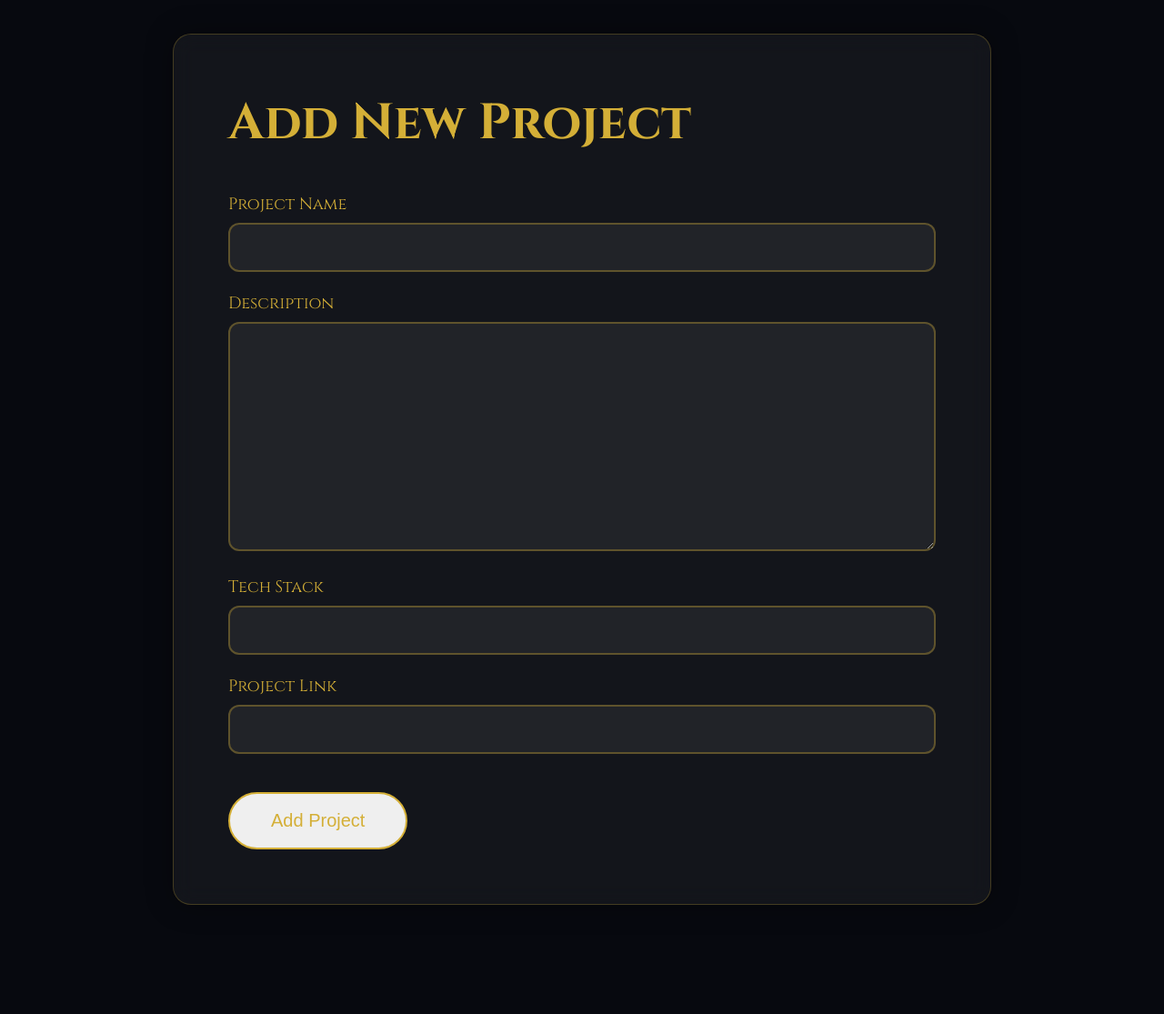
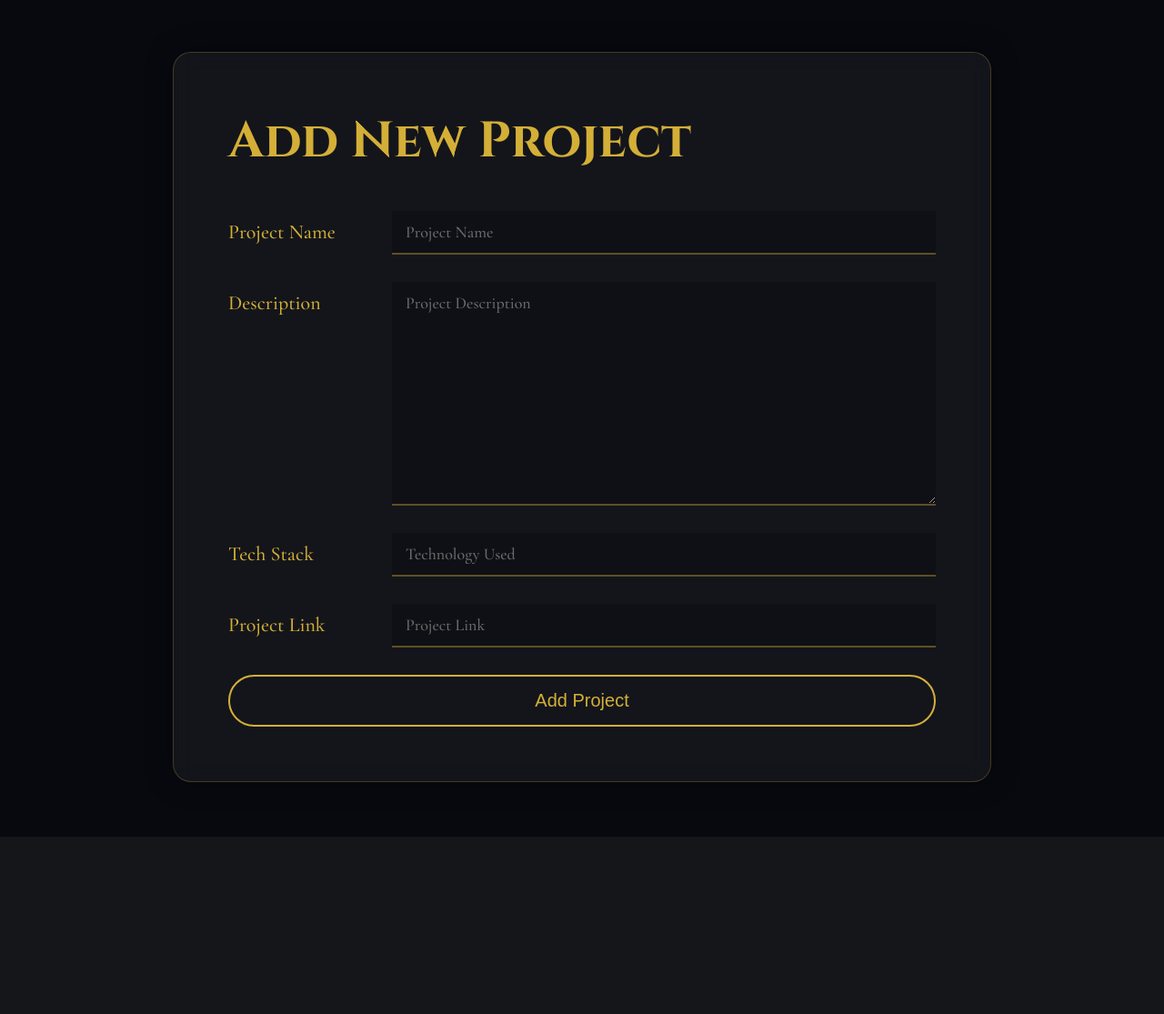
Before and after one commit to Flakes25/PortfolioQ1.objor, a Django app: page /projects/add/ in a window 1280 px wide. Shown: the part 83-1198 px from the top of the page at 91% size. After the commit the page ends 1003 px from the top, so only its background shows below. Run offline with Django 5.2, Linux system fonts and the light colour scheme.

Commit message:
fixed ui, button positionings, layout spacing and fix detail views

```diff
--- a/website/forms.py
+++ b/website/forms.py
@@ -8,10 +8,21 @@ class ProjectForm(forms.ModelForm):
         fields = "__all__"
 
         widgets = {
-            "project_name": forms.TextInput(attrs={"class": "form-control"}),
-            "description": forms.Textarea(attrs={"class": "form-control"}),
-            "tech_stack": forms.TextInput(attrs={"class": "form-control"}),
-            "link": forms.URLInput(attrs={"class": "form-control"}),
+            "project_name": forms.TextInput(attrs={
+                "placeholder": "Project Name"
+            }),
+
+            "description": forms.Textarea(attrs={
+                "placeholder": "Project Description"
+            }),
+
+            "tech_stack": forms.TextInput(attrs={
+                "placeholder": "Technology Used"
+            }),
+
+            "link": forms.URLInput(attrs={
+                "placeholder": "Project Link"
+            }),
         }
 
 
@@ -21,12 +32,29 @@ class InquiryForm(forms.ModelForm):
         fields = "__all__"
 
         widgets = {
-            "first_name": forms.TextInput(attrs={"class": "form-control"}),
-            "last_name": forms.TextInput(attrs={"class": "form-control"}),
-            "contact_number": forms.TextInput(attrs={"class": "form-control"}),
-            "email": forms.EmailInput(attrs={"class": "form-control"}),
-            "address": forms.TextInput(attrs={"class": "form-control"}),
-            "message": forms.Textarea(attrs={"class": "form-control"}),
+            "first_name": forms.TextInput(attrs={
+                "placeholder": "First Name"
+            }),
+
+            "last_name": forms.TextInput(attrs={
+                "placeholder": "Last Name"
+            }),
+
+            "contact_number": forms.TextInput(attrs={
+                "placeholder": "Contact Number"
+            }),
+
+            "email": forms.EmailInput(attrs={
+                "placeholder": "Email Address"
+            }),
+
+            "address": forms.TextInput(attrs={
+                "placeholder": "Address"
+            }),
+
+            "message": forms.Textarea(attrs={
+                "placeholder": "Your Message"
+            }),
         }
 
 
@@ -36,6 +64,11 @@ class TestimonyForm(forms.ModelForm):
         fields = "__all__"
 
         widgets = {
-            "full_name": forms.TextInput(attrs={"class": "form-control"}),
-            "content": forms.Textarea(attrs={"class": "form-control"}),
+            "full_name": forms.TextInput(attrs={
+                "placeholder": "Full Name"
+            }),
+
+            "content": forms.Textarea(attrs={
+                "placeholder": "Write your testimony..."
+            }),
         }
--- a/website/static/css/style.css
+++ b/website/static/css/style.css
@@ -1,10 +1,10 @@
-*{
+* {
     margin:0;
     padding:0;
     box-sizing:border-box;
 }
 
-body{
+body {
     background:#07090f;
     color:#eee;
     font-family:"Cormorant Garamond",serif;
@@ -12,120 +12,89 @@ body{
 
 /* Navigation */
 
-nav{
-
+nav {
     display:flex;
     justify-content:space-between;
     align-items:center;
-
     padding:25px 60px;
-
     border-bottom:1px solid rgba(212,175,55,.3);
-
     background:rgba(0,0,0,.45);
-
     position:fixed;
+    top: 0;
+    left: 0;
     width:100%;
     backdrop-filter:blur(8px);
-
     z-index:100;
 }
 
-nav h2{
-
+nav h2 {
     color:#d4af37;
     font-family:"Cinzel",serif;
 }
 
-.links a{
-
+.links a {
     color:white;
     text-decoration:none;
     margin-left:30px;
     transition:.3s;
 }
 
-.links a:hover{
-
+.links a:hover {
     color:#d4af37;
 }
 
 /* Hero */
 
-.hero{
-
+.hero {
     height:100vh;
-
     display:flex;
-
     justify-content:center;
-
     align-items:center;
-
     flex-direction:column;
-
     text-align:center;
-
     background:
     linear-gradient(rgba(0,0,0,.55),rgba(0,0,0,.8)),
     url("https://images.unsplash.com/photo-1518562180175-34a163b1a9a6?auto=format&fit=crop&w=1600&q=80");
-
     background-size:cover;
-
     background-position:center;
 }
 
-.hero h1{
-
+.hero h1 {
     font-size:70px;
-
     font-family:"Cinzel",serif;
-
     color:#d4af37;
-
     text-shadow:0 0 25px rgba(212,175,55,.6);
 }
 
-.hero p{
-
+.hero p {
     margin-top:20px;
-
     font-size:28px;
-
     letter-spacing:2px;
 }
 
-.btn{
-
-    margin-top:40px;
-
+.btn {
+    margin-top:20px;
     display:inline-block;
-
-    padding:15px 35px;
-
+    padding:12px 30px;
     text-decoration:none;
-
     color:#d4af37;
-
     border:2px solid #d4af37;
-
     transition:.4s;
-
-    font-size:20px;
+    font-size:18px;
+    background: transparent;
+    cursor: pointer;
+    font-family: "Cormorant Garamond", serif;
 }
 
-.btn:hover{
-
+.btn:hover {
     background:#d4af37;
-
     color:#111;
-
     box-shadow:0 0 20px #d4af37;
 }
 
 #stars,
 #stars2,
-#stars3{
+#stars3 {
     position:fixed;
     top:0;
     left:0;
@@ -135,528 +104,403 @@ nav h2{
     z-index:-3;
 }
 
-#stars{
+#stars {
     background-image:
     radial-gradient(white 1px, transparent 1px),
     radial-gradient(#d4af37 1px, transparent 1px);
-
     background-size:80px 80px,140px 140px;
-
     animation:moveStars 80s linear infinite;
 }
 
-#stars2{
+#stars2 {
     background-image:
     radial-gradient(#ffffff 2px, transparent 2px);
-
     background-size:220px 220px;
-
     opacity:.4;
-
     animation:moveStars 130s linear infinite;
 }
 
-#stars3{
+#stars3 {
     background-image:
     radial-gradient(#d4af37 2px, transparent 2px);
-
     background-size:320px 320px;
-
     opacity:.25;
-
     animation:moveStars 200s linear infinite;
 }
 
-.cursor{
-
+.cursor {
     width:25px;
-
     height:25px;
-
     border-radius:50%;
-
     position:fixed;
-
     background:#d4af37;
-
     pointer-events:none;
-
     transform:translate(-50%,-50%);
-
     box-shadow:
-
     0 0 20px #d4af37,
-
     0 0 40px #d4af37,
-
     0 0 70px #d4af37;
-
     opacity:.7;
-
     z-index:999;
 }
 
-.intro{
-
+.intro {
     max-width:900px;
-
     margin:100px auto;
-
     text-align:center;
-
     padding:40px;
-
 }
 
-.intro h2{
-
+.intro h2 {
     font-family:"Cinzel",serif;
-
     color:#d4af37;
-
     font-size:40px;
-
     margin-bottom:20px;
-
 }
 
-.intro p{
-
+.intro p {
     font-size:22px;
-
     line-height:1.8;
-
     color:#ddd;
-
 }
 
-
-@keyframes moveStars{
-
-    from{
+@keyframes moveStars {
+    from {
         transform:translateY(0);
     }
-
-    to{
+    to {
         transform:translateY(-500px);
     }
-
 }
 
 /* ===========================
-   PROJECTS PAGE
+   PROJECTS PAGE & TESTIMONIALS
 =========================== */
 
-.projects-page{
-
+.projects-page {
     max-width:1200px;
-
     margin:0 auto;
-
     padding:150px 40px 80px;
 }
 
-.page-title{
-
+.page-title {
     text-align:center;
-
     font-family:"Cinzel",serif;
-
     font-size:60px;
-
     color:#d4af37;
-
-    margin-bottom:70px;
-
+    margin-bottom:50px;
     text-shadow:0 0 20px rgba(212,175,55,.5);
 }
 
-.projects-grid{
-
+.projects-grid {
     display:grid;
-
     grid-template-columns:repeat(auto-fit,minmax(320px,1fr));
-
     gap:35px;
 }
 
-.project-card{
-
+.project-card {
     display:flex;
-
     flex-direction:column;
-
     justify-content:space-between;
-
     text-decoration:none;
-
     color:white;
-
     background:rgba(255,255,255,.05);
-
     border:1px solid rgba(212,175,55,.25);
-
     backdrop-filter:blur(10px);
-
     border-radius:20px;
-
     padding:35px;
-
     transition:.35s;
-
     min-height:260px;
 }
 
-.project-card:hover{
-
+.project-card:hover {
     transform:translateY(-8px);
-
     border-color:#d4af37;
-
     box-shadow:0 0 30px rgba(212,175,55,.35);
 }
 
-.project-card h2{
-
+.project-card h2 {
     color:#d4af37;
-
     font-size:34px;
-
     margin-bottom:20px;
-
     font-family:"Cinzel",serif;
 }
 
-.project-card p{
-
+.project-card p {
     color:#ddd;
-
     line-height:1.8;
-
     font-size:18px;
-
     flex-grow:1;
 }
 
-.project-card span{
-
+.project-card span {
     margin-top:30px;
-
     color:#d4af37;
-
     font-weight:bold;
 }
 
 /* ===========================
-   PROJECT DETAIL
+   PROJECT & TESTIMONY DETAIL
 =========================== */
 
-.project-detail-page{
-
+.project-detail-page {
     min-height:100vh;
-
     display:flex;
-
     justify-content:center;
-
     align-items:center;
-
-    padding:120px 30px;
-
+    padding:140px 30px 60px;
 }
 
-.detail-card{
-
+.detail-card {
     width:900px;
-
     max-width:95%;
-
     background:rgba(255,255,255,.05);
-
     backdrop-filter:blur(12px);
-
     border:1px solid rgba(212,175,55,.25);
-
     border-radius:20px;
-
     padding:60px;
-
     box-shadow:0 0 30px rgba(0,0,0,.35);
-
     transition:.4s;
-
 }
 
-.detail-card:hover{
-
+.detail-card:hover {
     transform:translateY(-6px);
-
     box-shadow:0 0 40px rgba(212,175,55,.25);
-
 }
 
-.detail-card h1{
-
+.detail-card h1 {
     font-family:"Cinzel",serif;
-
     font-size:55px;
-
     color:#d4af37;
-
     margin-bottom:40px;
-
 }
 
-.info{
-
+.info {
     margin-bottom:35px;
-
 }
 
-.info h3{
-
+.info h3 {
     color:#d4af37;
-
     font-size:28px;
-
     margin-bottom:15px;
-
 }
 
-.info p{
-
+.info p {
     font-size:22px;
-
     color:#ddd;
-
     line-height:1.8;
-
 }
 
-.visit-btn{
-
-    display:inline-block;
-
-    margin-top:20px;
-
-    padding:18px 45px;
-
-    border:2px solid #d4af37;
-
-    color:#d4af37;
-
-    text-decoration:none;
-
-    font-size:20px;
-
-    border-radius:50px;
-
-    transition:.3s;
-
+/* Action Buttons Container & Layout Fix */
+.button-group {
+    display: flex;
+    align-items: center;
+    width: 100%;
+    margin-top: 35px;
+    gap: 20px;
 }
 
-.visit-btn:hover{
+.visit-btn {
+    display:inline-block;
+    padding:15px 40px;
+    border:2px solid #d4af37;
+    color:#d4af37;
+    text-decoration:none;
+    font-size:20px;
+    border-radius:50px;
+    transition:.3s;
+    background: transparent;
+}
 
+.visit-btn:hover {
     background:#d4af37;
+    color:#111;
+    box-shadow:0 0 25px #d4af37;
+}
 
-    color:#111;
-
-    box-shadow:0 0 25px #d4af37;
-
+/* Forces the Back button to always stick to the rightmost position */
+.button-group .back-btn {
+    margin-left: auto;
 }
 
 /* ===========================
    ABOUT PAGE
 =========================== */
 
-.about{
-
+.about {
     min-height:100vh;
-
     display:flex;
-
     flex-direction:column;
-
     justify-content:center;
-
     align-items:center;
-
     padding:140px 20px 60px;
 }
 
-.about h1{
-
+.about h1 {
     font-family:"Cinzel",serif;
-
     color:#d4af37;
-
     font-size:55px;
-
     margin-bottom:50px;
 }
 
-.about-card{
-
+.about-card {
     width:900px;
-
     max-width:95%;
-
     background:rgba(255,255,255,.05);
-
     backdrop-filter:blur(10px);
-
     border:1px solid rgba(212,175,55,.25);
-
     border-radius:20px;
-
     padding:50px;
-
     color:white;
-
     box-shadow:0 0 25px rgba(0,0,0,.3);
 }
 
-.about-card h2{
-
+.about-card h2 {
     color:#d4af37;
-
     font-size:35px;
-
     margin-bottom:20px;
 }
 
-.about-card p{
-
+.about-card p {
     font-size:20px;
-
     line-height:1.8;
-
     color:#ddd;
 }
-
 
 /* ===========================
    CONTACT PAGE
 =========================== */
 
-.contact{
-
+.contact {
     min-height:100vh;
-
     display:flex;
-
     flex-direction:column;
-
     justify-content:center;
-
     align-items:center;
-
     padding:140px 20px 60px;
 }
 
-.contact h1{
-
+.contact h1 {
     font-family:"Cinzel",serif;
-
     color:#d4af37;
-
     font-size:55px;
-
     margin-bottom:50px;
 }
 
-.contact-card{
-
+.contact-card {
     width:900px;
-
     max-width:95%;
-
     background:rgba(255,255,255,.05);
-
     backdrop-filter:blur(10px);
-
     border:1px solid rgba(212,175,55,.25);
-
     border-radius:20px;
-
     padding:50px;
-
     color:white;
-
     box-shadow:0 0 25px rgba(0,0,0,.3);
 }
 
-.contact-card p{
+.contact-card hr {
+    border: none;
+    height: 1px;
+    background: linear-gradient(90deg, transparent, rgba(212,175,55,.5), transparent);
+    margin: 35px 0;
+}
 
+.contact-card h2 {
+    color: #d4af37;
+    font-size: 32px;
+    margin-bottom: 25px;
+    font-family: "Cinzel", serif;
+}
+
+.contact-card p {
     font-size:20px;
-
     line-height:2;
-
     color:#ddd;
 }
 
-.contact-card strong{
-
+.contact-card strong {
     color:#d4af37;
 }
 
-.projects-page .btn{
+.projects-page .btn {
     margin-bottom:40px;
 }
 
-/* FORM */
+/* ===========================
+   FORM STYLING & GRID FIX
+=========================== */
 
-.portfolio-form{
-    margin-top:35px;
+.portfolio-form {
+    display: flex;
+    flex-direction: column;
+    gap: 30px;
+    margin-top: 20px;
 }
 
-.form-group{
-    margin-bottom:22px;
+.form-group {
+    display: grid;
+    grid-template-columns: 180px 1fr;
+    align-items: flex-start;
 }
 
-.form-group label{
-    display:block;
-    color:#d4af37;
-    font-family:"Cinzel", serif;
-    font-size:18px;
-    margin-bottom:8px;
+.form-group label {
+    font-size: 22px;
+    color: #d4af37;
+    margin-top: 10px;
+    font-family: "Cormorant Garamond", serif;
 }
 
-/* ALL INPUTS */
-
-.portfolio-form input,
-.portfolio-form textarea{
-    width:100%;
-    padding:14px 18px;
-    border:2px solid rgba(212,175,55,.35);
-    border-radius:12px;
-    background:rgba(255,255,255,.06);
-    color:#fff;
-    font-size:18px;
-    font-family:"Cormorant Garamond", serif;
-    transition:.3s;
-    outline:none;
+.form-group input,
+.form-group textarea {
+    width: 100%;
+    padding: 12px 15px;
+    background: rgba(0, 0, 0, 0.2);
+    border: none;
+    border-bottom: 2px solid rgba(212, 175, 55, 0.4);
+    color: #fff;
+    font-size: 18px;
+    font-family: "Cormorant Garamond", serif;
+    outline: none;
+    transition: all 0.3s ease;
 }
 
-/* Focus Effect */
-
-.portfolio-form input:focus,
-.portfolio-form textarea:focus{
-    border-color:#d4af37;
-    background:rgba(255,255,255,.1);
-    box-shadow:0 0 18px rgba(212,175,55,.45);
+.form-group input::placeholder,
+.form-group textarea::placeholder {
+    color: #aaa;
+    opacity: 0.6;
 }
 
-/* Textarea */
-
-.portfolio-form textarea{
-    min-height:180px;
-    resize:vertical;
+.form-group textarea {
+    min-height: 120px;
+    resize: vertical;
 }
 
-/* Placeholder */
+.form-group input:focus,
+.form-group textarea:focus {
+    border-bottom: 2px solid #d4af37;
+    background: rgba(0, 0, 0, 0.4);
+    box-shadow: 0 5px 25px rgba(212, 175, 55, 0.4);
+    transform: translateY(-2px);
+    border-radius: 4px 4px 0 0;
+}
 
-.portfolio-form input::placeholder,
-.portfolio-form textarea::placeholder{
-    color:#aaa;
+.error-container {
+    grid-column: 2;
+    margin-top: 8px;
 }
+
+.error-container ul {
+    list-style: none;
+}
+
+.error-container li {
+    color: #ff4c4c;
+    font-size: 16px;
+    text-shadow: 0 0 10px rgba(255, 76, 76, 0.6);
+}
+
+.portfolio-form .btn {
+    align-self: flex-end;
+    margin-top: 10px;
+}
--- a/website/templates/testimony_list.html
+++ b/website/templates/testimony_list.html
@@ -10,7 +10,8 @@
         Add Testimony
     </a>
 
-    <div class="projects-container">
+    <!-- Changed projects-container to projects-grid to apply your CSS grid rules -->
+    <div class="projects-grid">
 
         {% for testimony in testimonies %}
 
```
Also changed, not shown: website/templates/contact.html (+16 -6 lines), website/templates/project_detail.html (+11 -9 lines), website/templates/testimony_detail.html (+10 -3 lines). Lines whose indentation alone changed are shown as unchanged.
